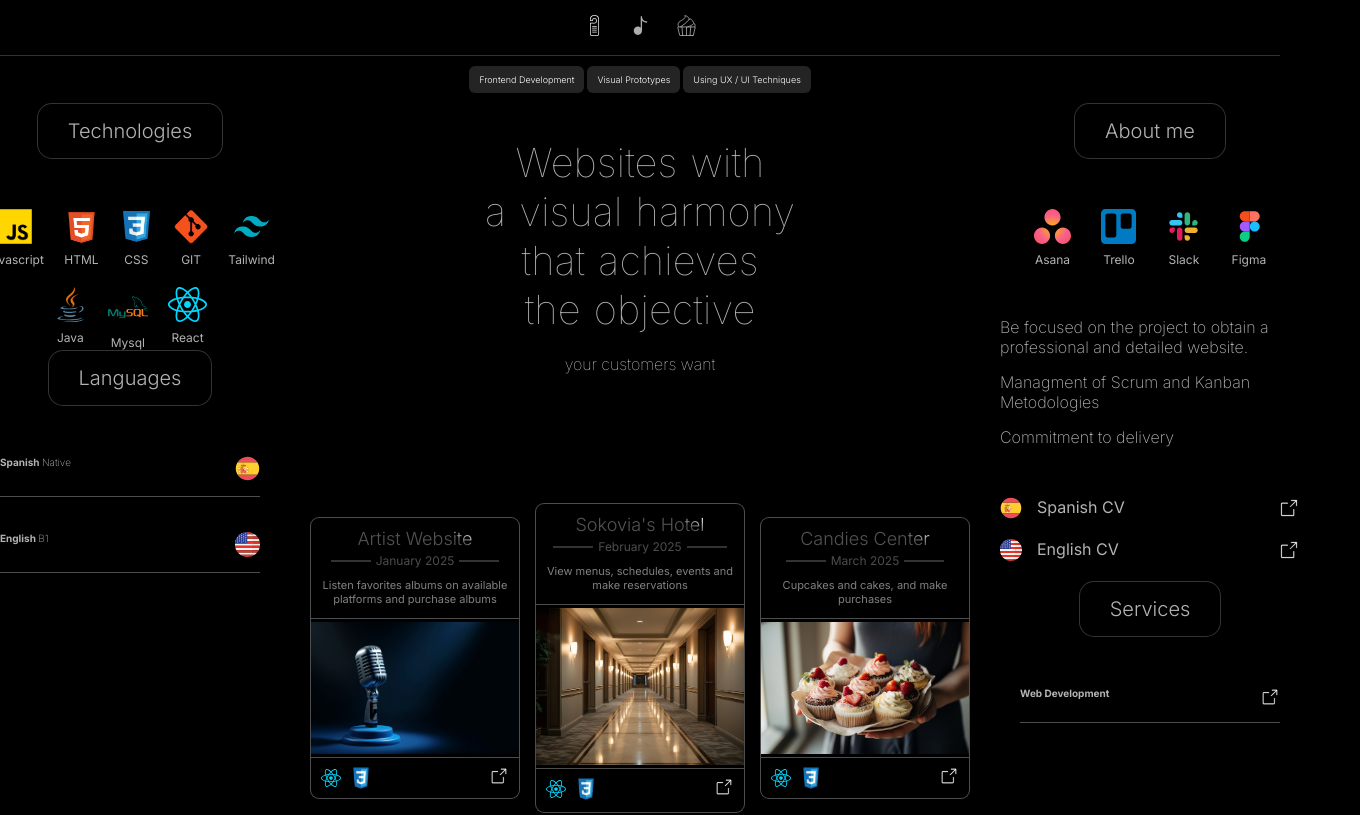
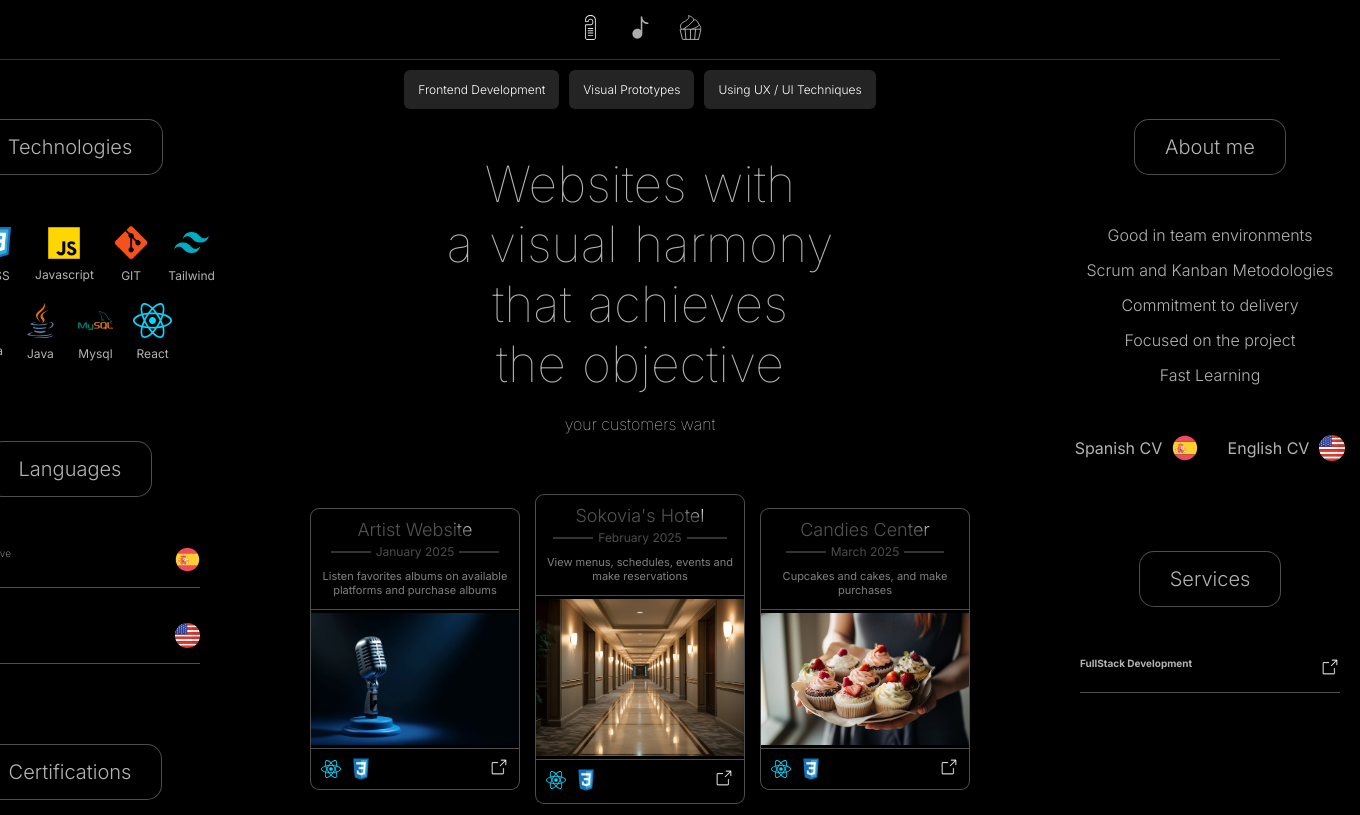
Before and after one commit to nvrscontact/Portfoliux, a React (Vite) app: page / in a window 1280 px wide. Shown: the top 815 px of the page, 1360 px wide, since content can reach past the window. Built offline with nearby package versions, Linux system fonts and the light colour scheme.

Commit message:
Responsive Laptop and Mobile Design [Working]

```diff
--- a/src/App.jsx
+++ b/src/App.jsx
@@ -1,5 +1,6 @@
 import './App.css'
 import About from './components/About'
+import Certifications from './components/Certifications'
 import Footer from './components/Footer'
 import HeroParagraph from './components/HeroParagraph'
 import Languages from './components/Languages'
@@ -12,22 +13,6 @@ import Text from './components/Text'
 
 function App() {
 
-  /*
-    technologies - parrafo - about
-    languages - projectos - services
-
-
-    orden normal:
-    parrafo
-    projectscards
-    commintment
-    languages
-    technologies
-    focus
-    about
-    services
-    */
-
 
   return (
     <>
@@ -38,6 +23,7 @@ function App() {
         <section className='one_sec'>
           <Technologies />
           <Languages />
+          <Certifications />
         </section>
 
         <section className='two_sec'>
--- a/src/components/About.jsx
+++ b/src/components/About.jsx
@@ -7,39 +7,25 @@ export default function About() {
             <ButtonHeader title={"About me"} />
             <section className="aboutMe">
 
-                <section className="technologies">
-                    <Technology title="Asana" img={"/img/asana_logotipe.svg"} />
-                    <Technology title="Trello" img={"/img/trello_logotipe.svg"} />
-                    <Technology title="Slack" img={"/img/slack_logotipe.svg"} />
-                    <Technology title="Figma" img={"/img/figma_logotipe.svg"} />
+                <ul>
+                    <li>Good in team environments</li>
+                    <li>Scrum and Kanban Metodologies</li>
+                    <li>Commitment to delivery</li>
+                    <li>Focused on the project</li>
+                    <li>Fast Learning</li>
+                </ul>
+
+                <section className="curriculums">
+                    <a href="/utils/Spanish.pdf" target="_blank">
+                        <span>Spanish CV</span>
+                        <img src="/img/spain_flag.svg" alt="" />
+                    </a>
+                    <a href="/utils/English.pdf" target="_blank">
+                        <span>English CV</span>
+                        <img src="/img/usa_flag.svg" alt="" />
+                    </a>
                 </section>
 
-                <ul>
-                    <li>Be focused on the project to obtain a professional and detailed website.</li>
-                    <li>Managment of Scrum and Kanban Metodologies</li>
-                    <li>Commitment to delivery</li>
-                </ul>
-
-
-                <p>
-                    <a href="/utils/Spanish.pdf" target="_blank">
-                        <img src="/img/spain_flag.svg" alt="" />
-                        <span>Spanish CV</span>
-                    </a>
-                    <a href="">
-                        <img src="/img/arrow_link.svg" alt="" />
-                    </a>
-                </p>
-
-                   <p>
-                    <a href="/utils/English.pdf" target="_blank">
-                        <img src="/img/usa_flag.svg" alt="" />
-                        <span>English CV</span>
-                    </a>
-                    <a href="">
-                        <img src="/img/arrow_link.svg" alt="" />
-                    </a>
-                </p>
 
             </section>
         </div>
--- /dev/null
+++ b/src/components/Certifications.jsx
@@ -0,0 +1,13 @@
+import React from 'react'
+import ButtonHeader from './subcomponents/ButtonHeader'
+
+export default function Certifications() {
+    return (
+        <div className=' center'>
+            <ButtonHeader title={"Certifications"} />
+            <section className='certifications'>
+                <h1>Coming soon</h1>
+            </section>
+        </div>
+    )
+}
--- a/src/components/Languages.jsx
+++ b/src/components/Languages.jsx
@@ -2,9 +2,9 @@ import ButtonHeader from "./subcomponents/ButtonHeader";
 
 export default function Languages() {
     return (
-        <div className="languages center">
+        <div className="center">
             <ButtonHeader title={"Languages"} />
-            <section className="list_design">
+            <section className="languages list_design">
                 <div>
                     <h1>Spanish <span>Native</span></h1>
                     <img src="/img/spain_flag.svg" alt="" />
--- a/src/components/Services.jsx
+++ b/src/components/Services.jsx
@@ -2,11 +2,11 @@ import ButtonHeader from "./subcomponents/ButtonHeader";
 
 export default function Services({ }) {
     return (
-        <div className="services center">
+        <div className="center">
             <ButtonHeader title={"Services"} />
-            <section className="list_design services">
+            <section className="services list_design">
                 <div>
-                    <h1>Web Development</h1>
+                    <h1>FullStack Development</h1>
                     <img src="/img/arrow_link.svg" alt="" />
                 </div>
             </section>
--- a/src/components/Technologies.jsx
+++ b/src/components/Technologies.jsx
@@ -4,16 +4,19 @@ import Technology from "./subcomponents/Technology";
 export default function Technologies() {
     return (
         <div className="center">
-            <ButtonHeader title="Technologies" />
+            <ButtonHeader title="Technologies " />
             <section className="technologies">
-                <Technology title="Javascript" img={"/img/js_logotipe.png"} />
+
                 <Technology title="HTML" img={"/img/html_logotipe.png"} />
                 <Technology title="CSS" img={"/img/css_logotipe.png"} />
+                <Technology title="Javascript" img={"/img/js_logotipe.png"} heightImg={32} />
                 <Technology title="GIT" img={"/img/git_logotipe.png"} />
                 <Technology title="Tailwind" img={"/img/tailwind_logotipe.png"} />
+                <Technology title="Asana" img={"/img/asana_logotipe.svg"} heightImg={28} />
                 <Technology title="Java" img={"/img/java_logotipe.svg"} />
-                <Technology title="Mysql" img={"/img/mysql_logotipe.svg"} heightImg={"40px"} />
+                <Technology title="Mysql" img={"/img/mysql_logotipe.svg"} />
                 <Technology title="React" img={"/img/react_logotipe.svg"} />
+
             </section>
         </div>
     )
--- a/src/index.css
+++ b/src/index.css
@@ -6,13 +6,6 @@
     font-family: inter;
     box-sizing: border-box;
 
-}
-
-.homepage_separator {
-    display: flex;
-    flex-direction: column;
-    gap: 130px;
-    margin: 130px 0;
 }
 
 /* RELUCIENT (ST) --------- */
@@ -48,7 +41,7 @@
 /* BUTTON HEADER (ST) --------- */
 
 .buttonHeader {
-    border: 1px solid rgba(255, 255, 255, 0.2);
+    border: 1px solid rgba(255, 255, 255, 0.3);
     padding: 15px 30px;
     font-weight: 300;
     margin-bottom: 50px;
@@ -99,7 +92,7 @@
 
 .heroParagraph {
     font-family: inter;
-    width: 300px;
+    width: 100%;
     height: 300px;
     text-align: center;
 
@@ -200,20 +193,19 @@
 .projectsCard {
     display: flex;
     flex-direction: row;
-    margin-top: 50px;
     padding: 0 10px;
     padding-bottom: 10px;
     overflow-x: auto;
     gap: 15px;
     align-items: center;
-    height: 350px;
+    margin-bottom: 160px;
 }
 
 
 
 .bigText {
     text-align: center;
-
+    margin-bottom: 160px;
     h1 {
         font-weight: 100;
     }
@@ -228,10 +220,6 @@
     gap: 8px;
     font-size: 12px;
     color: rgba(255, 255, 255, 0.2);
-
-    img {
-        height: 32px;
-    }
 }
 
 .center {
@@ -241,73 +229,84 @@
     align-items: center;
 }
 
+
+
+/* SERVICES (C) */
+
+.services {
+    width: 300px;
+    display:flex;
+    align-items: center;
+    justify-content: center;
+    margin-bottom: 160px;
+}
+
+/* LANGUAGES (C) */
+
+.languages {
+    width: 300px;
+    margin-bottom: 160px;
+}
+
+.certifications{
+    width: 300px;
+    margin-bottom: 160px;
+    text-align: center;
+}
+
+/* ----- TECHNOLOGIES (C) --------- */
+
+.technologies {
+    width: 300px;
+    display: flex;
+    justify-content: center;
+    align-items: center;
+    gap: 20px;
+    flex-wrap: wrap;
+    margin-bottom: 160px;
+}
+
 /* ----- ABOUT ME (C) --------- */
 
 .aboutMe {
+    width: 300px;
     display: flex;
     flex-direction: column;
-    width: 300px;
+    gap: 50px;
+    margin-bottom: 160px;
 
     a {
         text-decoration: none;
     }
 
-    p {
-        display: flex;
-        justify-content: space-between;
-        margin-bottom: 20px;
-
-        a {
-            display: flex;
-            text-align: center;
-        }
-
-        span {
-            margin-left: 15px;
-        }
-    }
-
-    img {
-        height: 22px;
-    }
 
     ul {
         list-style: none;
         display: flex;
         flex-direction: column;
         gap: 15px;
-        font-weight: 200;
-        margin: 50px 0;
+        font-weight: 300;
+        text-align: center;
     }
 
-    .technologies {
-        gap: 30px;
+    .curriculums {
+        display: flex;
+        align-items: center;
+        justify-content: space-around;
+
+        a {
+            display: flex;
+            align-items: center;
+            justify-content: center;
+            gap: 10px;
+        }
+
+        img {
+            width: 26px;
+        }
     }
 }
 
-/* SERVICES (C) */
-
-.services {
-    height: fit-content;
-    width: fit-content;
-}
-
-/* LANGUAGES (C) */
-
-.languages {
-    height: fit-content;
-    width: fit-content;
-}
-
-/* ----- TECHNOLOGIES (C) --------- */
-
-.technologies {
-    display: flex;
-    justify-content: center;
-    width: 300px;
-    gap: 20px;
-    flex-wrap: wrap;
-}
 
 
 .list_design {
@@ -335,7 +334,15 @@
             height: 25px;
         }
 
+        a {
+            display: flex;
+            width: 100%;
+            justify-content: space-between;
+        }
+
     }
+
+
 
 }
 
@@ -348,7 +355,7 @@
 footer {
     display: flex;
     flex-direction: column;
-    margin: 20px 30px;
+    margin: 20px 20px;
     text-align: center;
     gap: 15px;
     font-size: 12px;
@@ -418,6 +425,7 @@ footer {
 
 @media(min-width:1200px) {
 
+
     #grid {
         display: grid;
         margin: 10px 30px;
@@ -427,26 +435,71 @@ footer {
         grid-template-areas:
             "one_sec two_sec three_sec"
             "one_sec two_sec three_sec";
-        gap:20px;
+        gap: 80px;
     }
+
+
+
+
+    .one_sec {
+        grid-area: one_sec;
+        display: flex;
+        flex-direction: column;
+        gap: 80px;
+
+        .technologies{
+            margin-bottom: 0;
+        }
+    }
+
+    .two_sec {
+        grid-area: two_sec;
+
+    }
+
+    .three_sec {
+        grid-area: three_sec;
+        display: flex;
+        flex-direction: column;
+        gap: 90px;
+    }
+
 
     .special_phrases {
         display: none;
     }
 
+    .navbar {
+        img {
+            width: 25px;
+        }
+    }
+
+    .buttons {
+        font-size: 12px;
+        color: rgb(255, 255, 255);
+        padding: 12px 14px;
+        border-radius: 6px;
+        font-family: inter;
+        font-weight: 300;
+    }
+
+    .buttonsTop {
+        gap: 10px;
+    }
+
     .heroParagraph {
         width: 100%;
+        margin-bottom: 40px;
+
+        h1,
+        p {
+            font-size: 50px;
+        }
     }
 
-    .one_sec {
-        grid-area: one_sec;
+    .projectsCard, .languages, .services, .aboutMe, .certifications{
+        margin-bottom: 0;
     }
 
-    .two_sec {
-        grid-area: two_sec;
-    }
-
-    .three_sec {
-        grid-area: three_sec;
-    }
 }
```
